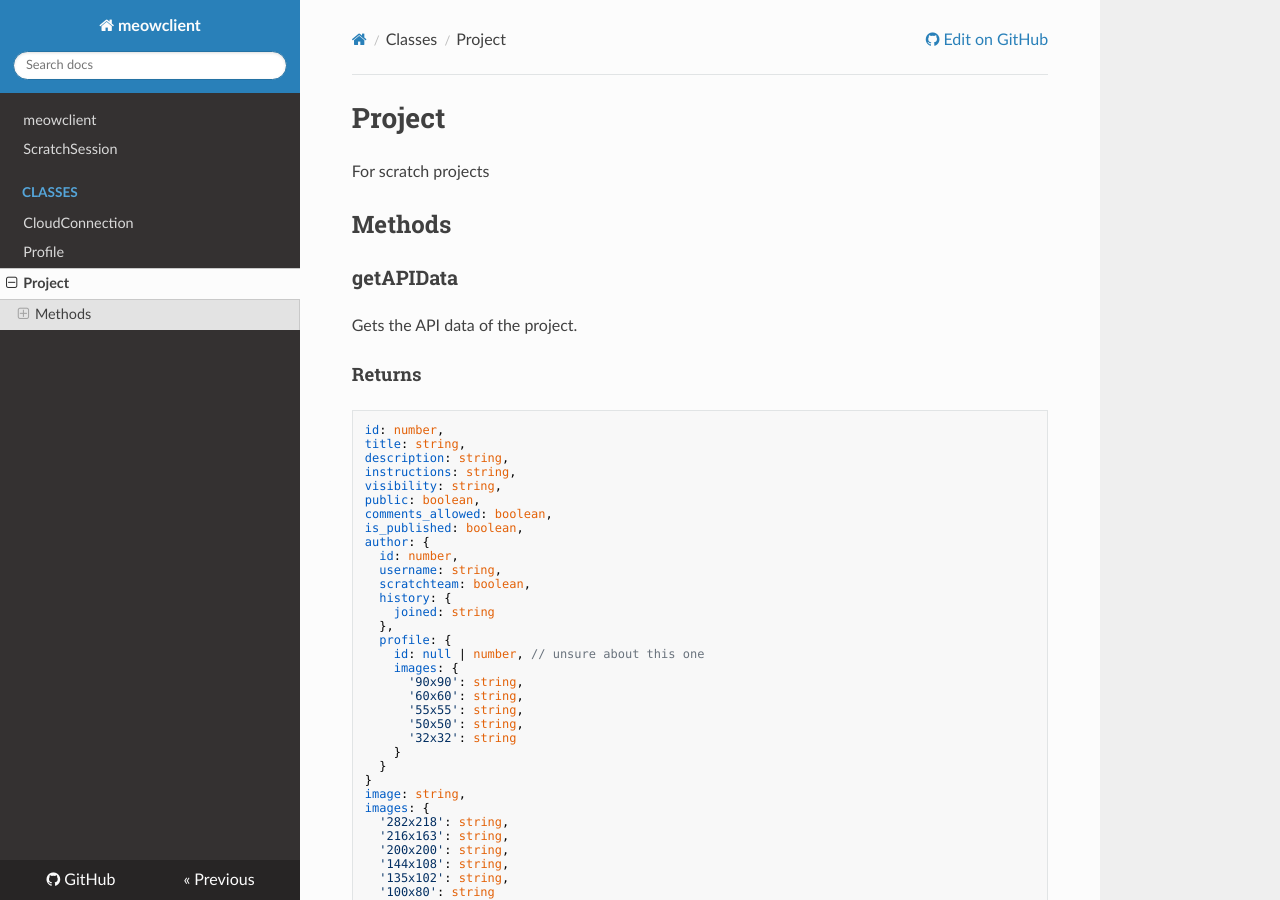
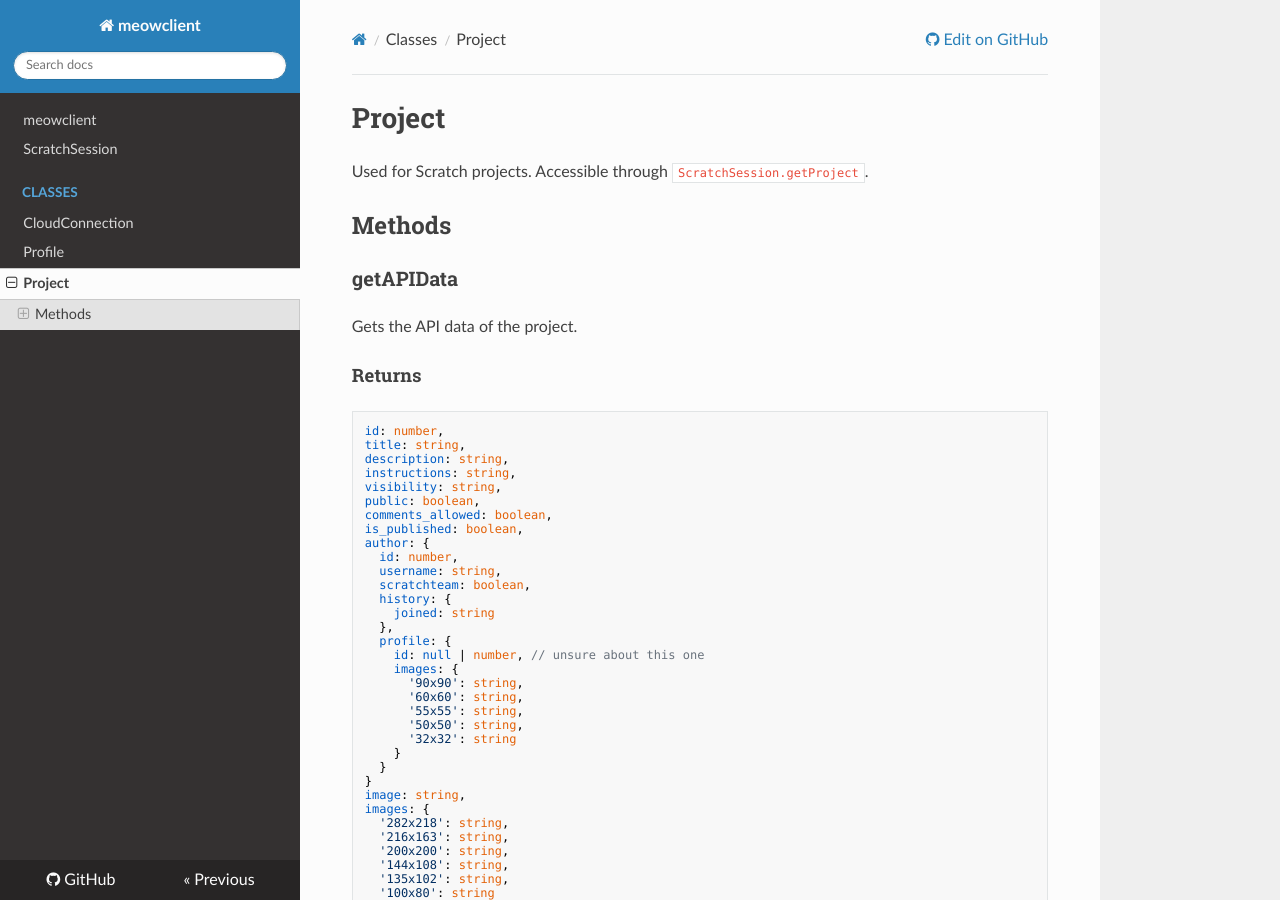
Before and after one commit to webdev03/meowclient, an MkDocs documentation site: the page built from docs/pages/classes/Project.md, in a window 1280 px wide and 900 px high. Built offline with MkDocs 1.6.1, drawn with Linux system fonts in a browser that asks for light colours; nearby versions of some CDN libraries.

Commit message:
change docs

```diff
--- a/docs/pages/classes/Project.md
+++ b/docs/pages/classes/Project.md
@@ -1,5 +1,5 @@
 # Project
-For scratch projects
+Used for Scratch projects. Accessible through `ScratchSession.getProject`.
 ## Methods
 ### getAPIData
 Gets the API data of the project.
```
